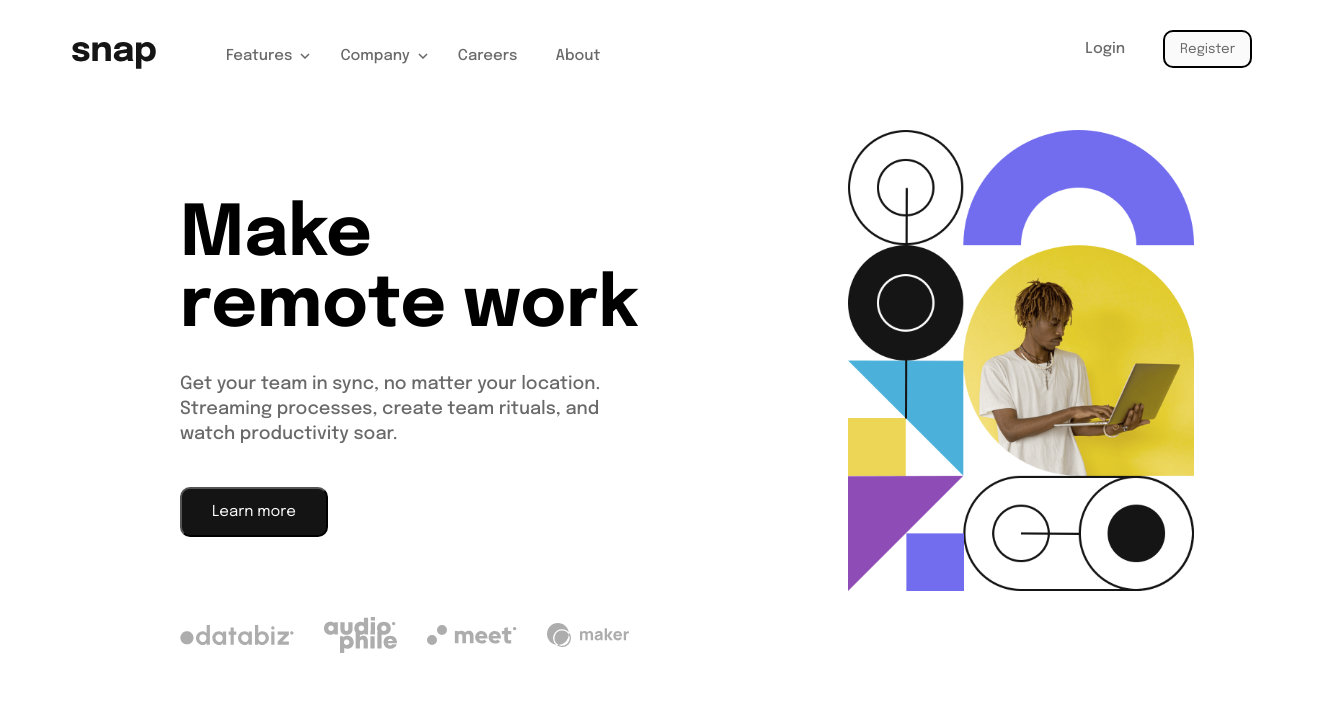
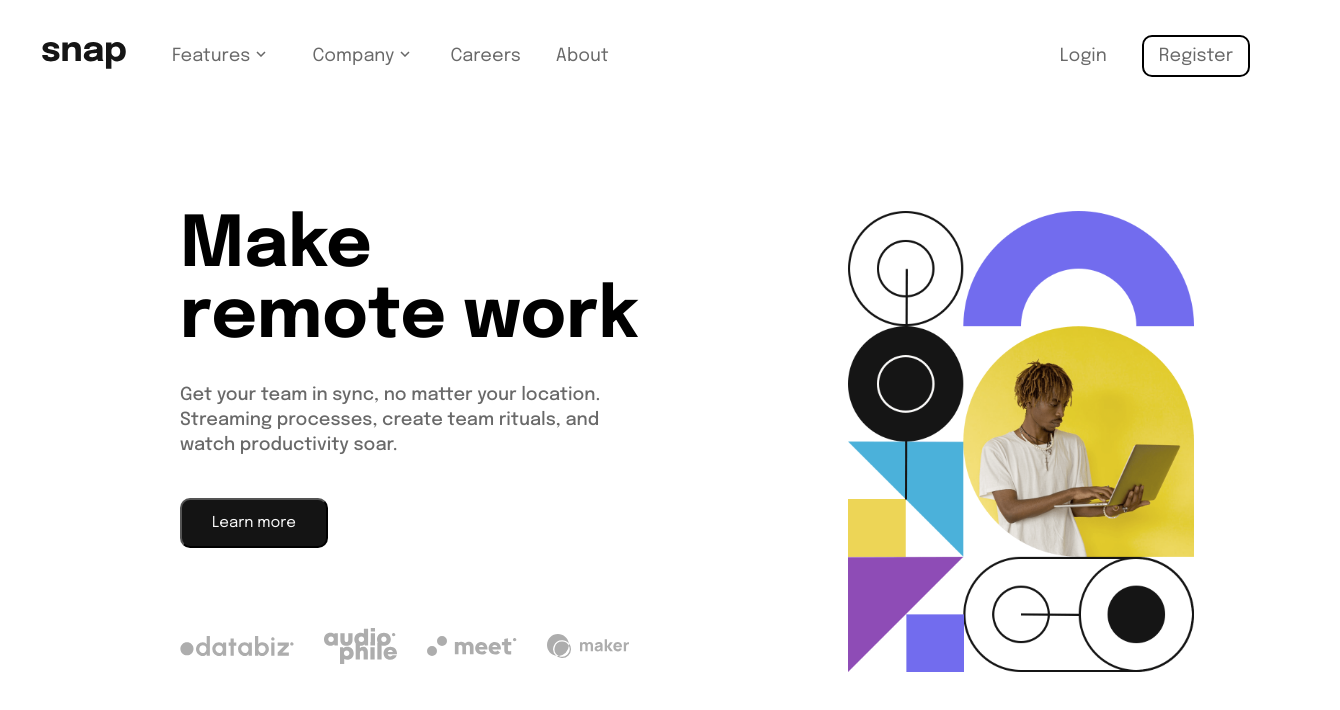
Before and after one commit to carolinanonato/c1-make-remote-work, a React (Create React App) app: page / in a window 1280 px wide. Shown: the top 710 px of the page, 1340 px wide, since content can reach past the window. Built offline with nearby package versions, Linux system fonts and the light colour scheme.

Commit message:
dropdowns are working

```diff
--- a/public/index.html
+++ b/public/index.html
@@ -12,7 +12,6 @@
   <link href="https://fonts.googleapis.com/css2?family=Epilogue:wght@100;300;400;500;700&display=swap" rel="stylesheet">
 
 
-  <link rel="manifest" href="%PUBLIC_URL%/manifest.json" />
 
   <title>Make remote work</title>
 </head>
--- /dev/null
+++ b/src/components/Company.js
@@ -0,0 +1,47 @@
+import * as React from 'react';
+import Menu from '@mui/material/Menu';
+import MenuItem from '@mui/material/MenuItem';
+import todo from '../assets/images/icon-todo.svg'
+import calendar from '../assets/images/icon-calendar.svg'
+import reminders from '../assets/images/icon-reminders.svg'
+import planning from '../assets/images/icon-planning.svg'
+
+export default function BasicMenu2() {
+    const [anchorEl, setAnchorEl] = React.useState(null);
+    const open = Boolean(anchorEl);
+    const handleClick = (event) => {
+        setAnchorEl(event.currentTarget);
+    };
+    const handleClose = () => {
+        setAnchorEl(null);
+    };
+
+    return (
+        <div>
+            <button className='nav-button'
+                id="basic-button"
+                aria-controls={open ? 'basic-menu' : undefined}
+                aria-haspopup="true"
+                aria-expanded={open ? 'true' : undefined}
+                onClick={handleClick}
+            >
+                Company
+            </button>
+            <Menu
+                className='nav-dropdown'
+                id="basic-menu"
+                anchorEl={anchorEl}
+                open={open}
+                onClose={handleClose}
+                MenuListProps={{
+                    'aria-labelledby': 'basic-button',
+                }}
+            >
+                <MenuItem onClick={handleClose}>History</MenuItem>
+                <MenuItem onClick={handleClose}>Our Team</MenuItem>
+                <MenuItem onClick={handleClose}>Blog</MenuItem>
+
+            </Menu>
+        </div>
+    );
+}
--- /dev/null
+++ b/src/components/Features.js
@@ -0,0 +1,48 @@
+import * as React from 'react';
+import Button from '@mui/material/Button';
+import Menu from '@mui/material/Menu';
+import MenuItem from '@mui/material/MenuItem';
+import todo from '../assets/images/icon-todo.svg'
+import calendar from '../assets/images/icon-calendar.svg'
+import reminders from '../assets/images/icon-reminders.svg'
+import planning from '../assets/images/icon-planning.svg'
+
+export default function BasicMenu() {
+    const [anchorEl, setAnchorEl] = React.useState(null);
+    const open = Boolean(anchorEl);
+    const handleClick = (event) => {
+        setAnchorEl(event.currentTarget);
+    };
+    const handleClose = () => {
+        setAnchorEl(null);
+    };
+
+    return (
+        <div>
+            <button className='nav-button'
+                id="basic-button"
+                aria-controls={open ? 'basic-menu' : undefined}
+                aria-haspopup="true"
+                aria-expanded={open ? 'true' : undefined}
+                onClick={handleClick}
+            >
+                Features
+            </button>
+            <Menu
+                className='nav-dropdown'
+                id="basic-menu"
+                anchorEl={anchorEl}
+                open={open}
+                onClose={handleClose}
+                MenuListProps={{
+                    'aria-labelledby': 'basic-button',
+                }}
+            >
+                <MenuItem onClick={handleClose}><img className="nav-icons" src={todo} alt="" />Todo List</MenuItem>
+                <MenuItem onClick={handleClose}><img className="nav-icons" src={calendar} alt="" />Calendar</MenuItem>
+                <MenuItem onClick={handleClose}><img className="nav-icons" src={reminders} alt="" />Reminders</MenuItem>
+                <MenuItem onClick={handleClose}><img className="nav-icons" src={planning} alt="" />Planning</MenuItem>
+            </Menu>
+        </div>
+    );
+}
--- a/src/components/Navbar.js
+++ b/src/components/Navbar.js
@@ -1,33 +1,41 @@
-import React from 'react'
+import React, { useState } from 'react'
 import '../index.css'
 import logo from '../assets/images/logo.svg'
 import arrowDown from '../assets/images/icon-arrow-down.svg'
 
+import Features from './Features'
+import BasicMenu from './Features'
+import BasicMenu2 from './Company'
+
 function Navbar() {
+
+
+
     return (
         <>
 
             <nav className='navbar'>
-                <div className="left">
-                    <img className="img-fix" src={logo} alt="" />
+                <div className="nav-left">
+                    <img src={logo} alt="" />
+                    <BasicMenu />
+                    <img className="arrow" src={arrowDown} alt="" />
+                    <BasicMenu2 />
+                    <img className="arrow" src={arrowDown} alt="" />
+                    <li className='nav-item'>Careers</li>
+                    <li>   About</li>
+
+                </div>
+                <div className="nav-right">
+
+                    <li className='nav-item'>Login</li>
+                    <button className='nav-register'>Register</button>
+
+                </div>
+
+            </nav >
 
 
-                    <ul className="nav-list">
-                        <li className='nav-items'>Features</li>
-                        <img className="img-fix" src={arrowDown} alt="" />
-                        <li className='nav-items'>Company</li>
-                        <img className="img-fix" src={arrowDown} alt="" />
-                        <li className='nav-items'>Careers</li>
-                        <li className='nav-items'>About</li>
-                    </ul>
-                </div>
-                <div className="nav-right">
-                    <ul className='nav-list right'>
-                        <li className='nav-items'>Login</li>
-                        <button className='nav-items nav-button'>Register</button>
-                    </ul>
-                </div>
-            </nav>
+
         </>
     )
 }
--- a/src/index.css
+++ b/src/index.css
@@ -2,70 +2,98 @@
     font-family: 'Epilogue', sans-serif;
     margin: 0;
     overflow-x: hidden;
-}
-
-/* Nav Section  */
-nav {
-
-    position: absolute;
-    width: 100%;
-    margin-left: 60px;
-    margin-top: 30px;
+    position: relative;
 
 
 }
 
-.img-fix {
-    align-self: center;
+/* Nav Section  */
+.navbar {
+    display: flex;
+    flex-direction: row;
+    margin-top: 30px;
+    margin-left: 30px;
+    align-items: center;
+
+    align-items: center;
+
 }
 
-.nav-list {
-    list-style-type: none;
-    display: flex;
-    align-items: center;
-    font-size: 15px;
-    color: hsl(0, 0%, 41%);
-    font-weight: 500;
+.navbar img {
+    align-self: center;
+    margin-right: 40px;
 }
 
-.left {
-    float: left;
+.navbar li {
+    list-style-type: none;
+    font-size: 18px;
+    display: inline;
+    color: hsl(0, 0%, 41%);
+    align-items: center;
 
-    color: #f2f2f2;
+}
+
+.nav-button {
+    background-color: white;
+    border: none;
+    font-size: 18px;
+    color: hsl(0, 0%, 41%);
+    align-items: center;
+}
+
+
+
+.nav-left {
+
     text-align: center;
     padding: 12px;
     text-decoration: none;
     font-size: 15px;
     display: flex;
+    justify-content: center;
+    align-items: center;
+
+
 
 }
 
 .nav-right {
-    float: right;
-    display: flex;
-    justify-content: center;
-    align-items: center;
-    margin-right: 80px;
-
+    position: absolute;
+    right: 0;
 
 }
 
-.nav-items {
-    margin-right: 8px;
-    margin-left: 30px;
-    color: hsl(0, 0%, 41%)
+.arrow {
+    align-self: center;
+    margin-bottom: 3px;
 }
 
-.nav-button {
-    background-color: hsl(0, 0%, 98%);
+.nav-register {
+
+    background-color: white;
     color: hsl(0, 0%, 41%);
     padding: 10px 15px;
     border-radius: 10px;
     border-style: solid;
     cursor: pointer;
+    font-size: 18px;
+    margin-right: 30px;
+    ;
+
 }
 
-/* Hero section */
+.nav-item {
+    margin-right: 35px;
+
+    color: hsl(0, 0%, 41%)
+}
+
+.nav-icons {
+    margin-right: 10px;
+}
+
+
+/************* Hero section ******************/
 
 .hero-container {
     display: flex;
@@ -83,8 +111,9 @@ nav {
 .hero-title {
     font-size: 70px;
     width: 460px;
-    margin-top: 170px;
+    margin-top: 100px;
     margin-bottom: 30px;
+
 }
 
 .hero-image-section {
@@ -130,3 +159,17 @@ nav {
 .clients-logo img {
     margin-right: 30px;
 }
+
+.selection {
+    border: none;
+    background-color: antiquewhite;
+}
+
+.features {
+    border: 1px solid black;
+    position: absolute;
+    top: 0;
+    left: 0;
+    z-index: 3;
+    background-color: red;
+}
```
Also changed, not shown: package.json (+7 -0 lines), 1 other file (tests, documents, lock files or other folders).
